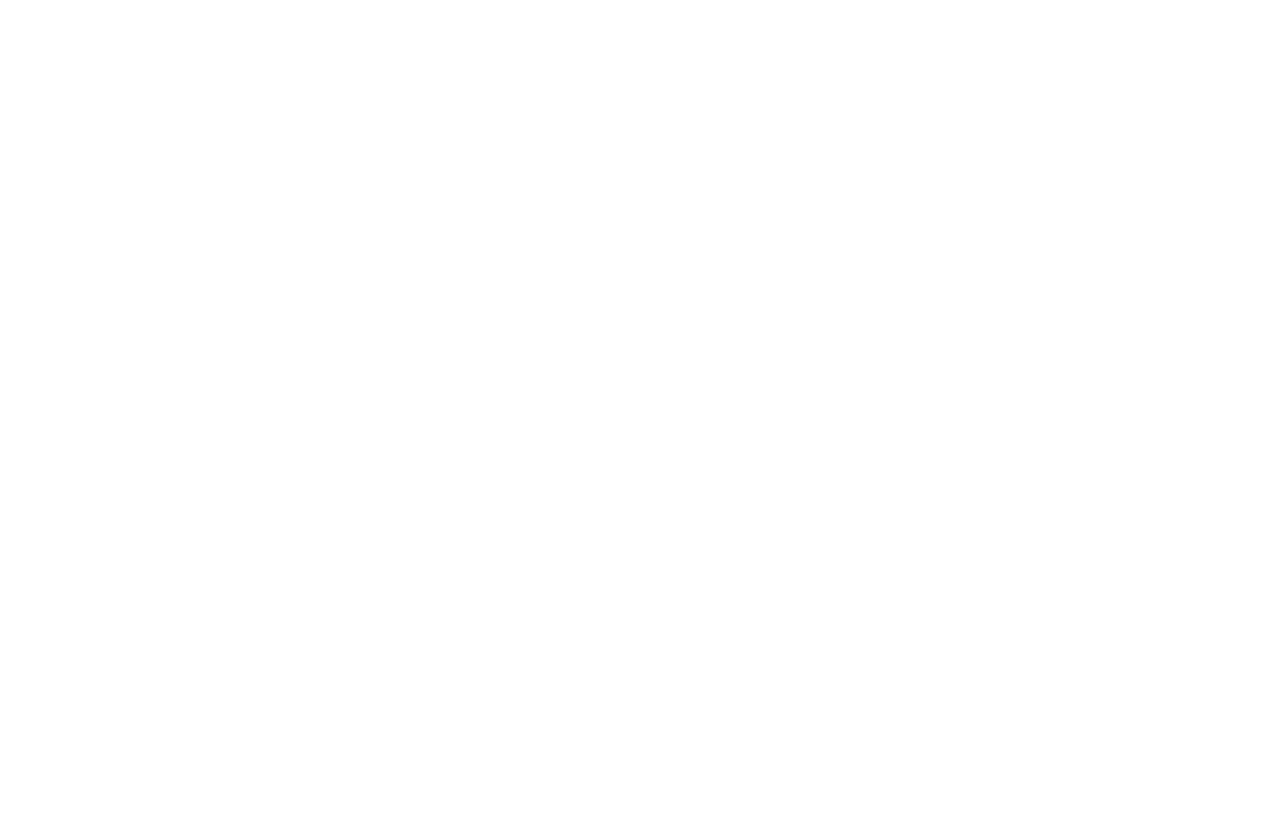
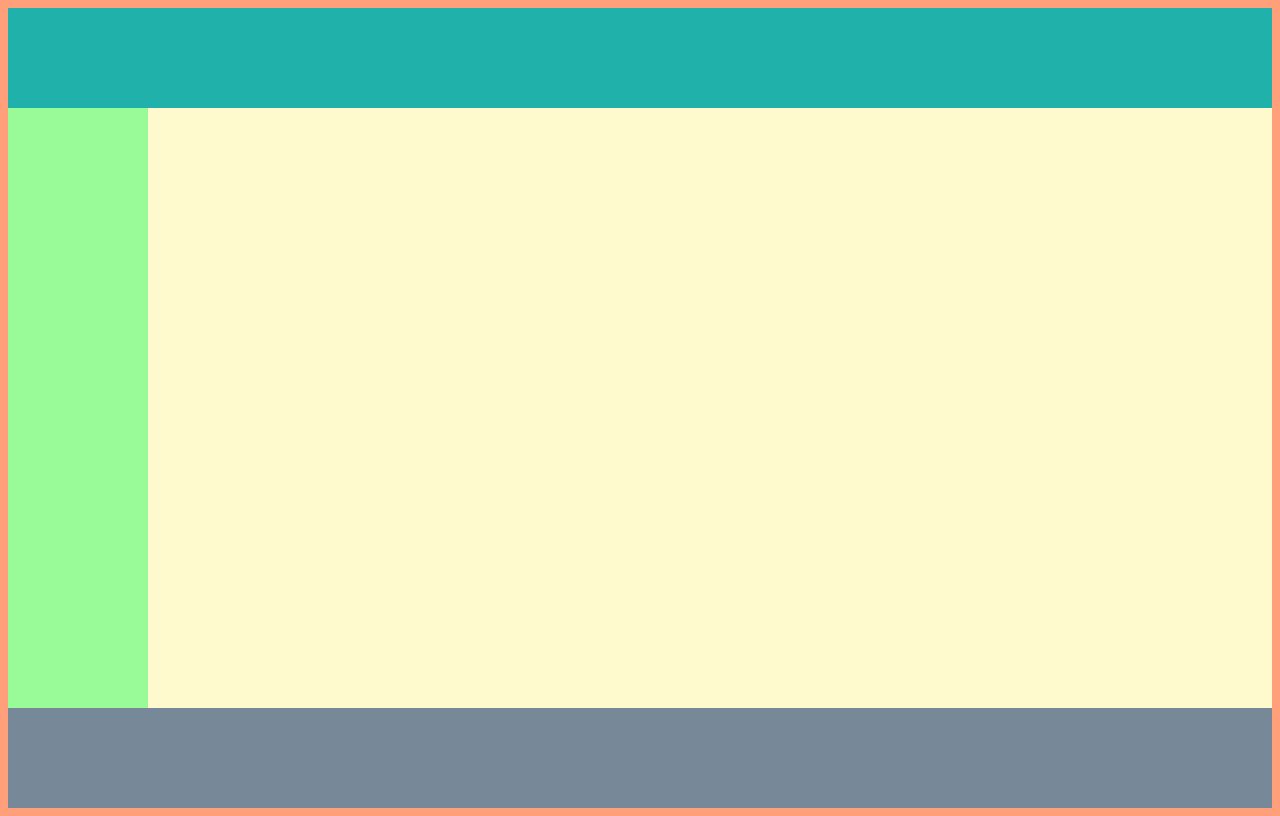
Before and after one commit to brett-me/top, a plain HTML site: page foundations/007-flex-layout/index.html in a window 1280 px wide. Drawn offline with Linux system fonts and the light colour scheme.

Commit message:
add: basic css flex layout

```diff
--- a/foundations/007-flex-layout/index.html
+++ b/foundations/007-flex-layout/index.html
@@ -7,7 +7,10 @@
     </head>
     <body>
         <div class="header"></div>
-        <div class="main"></div>
+        <div class="main">
+            <div class="sidebar"></div>
+            <div class="content"></div>
+        </div>
         <div class="footer"></div>
     </body>
 </html>
--- a/foundations/007-flex-layout/style.css
+++ b/foundations/007-flex-layout/style.css
@@ -0,0 +1,32 @@
+body {
+    background-color: lightsalmon;
+    height: 100vh;
+    display: flex;
+    flex-direction: column;
+}
+
+body .header {
+    background-color: lightseagreen;
+    height: 100px;
+}
+
+body .main {
+    background-color: lightgoldenrodyellow;
+    flex: 1;
+    display: flex;
+}
+.main .sidebar {
+    background-color: palegreen;
+    flex: 1;
+    min-width: 100px;
+}
+
+.main .content {
+    background-color: lemonchiffon;
+    flex: 8;
+}
+
+body .footer {
+    background-color: lightslategray;
+    height: 100px;
+}
```
